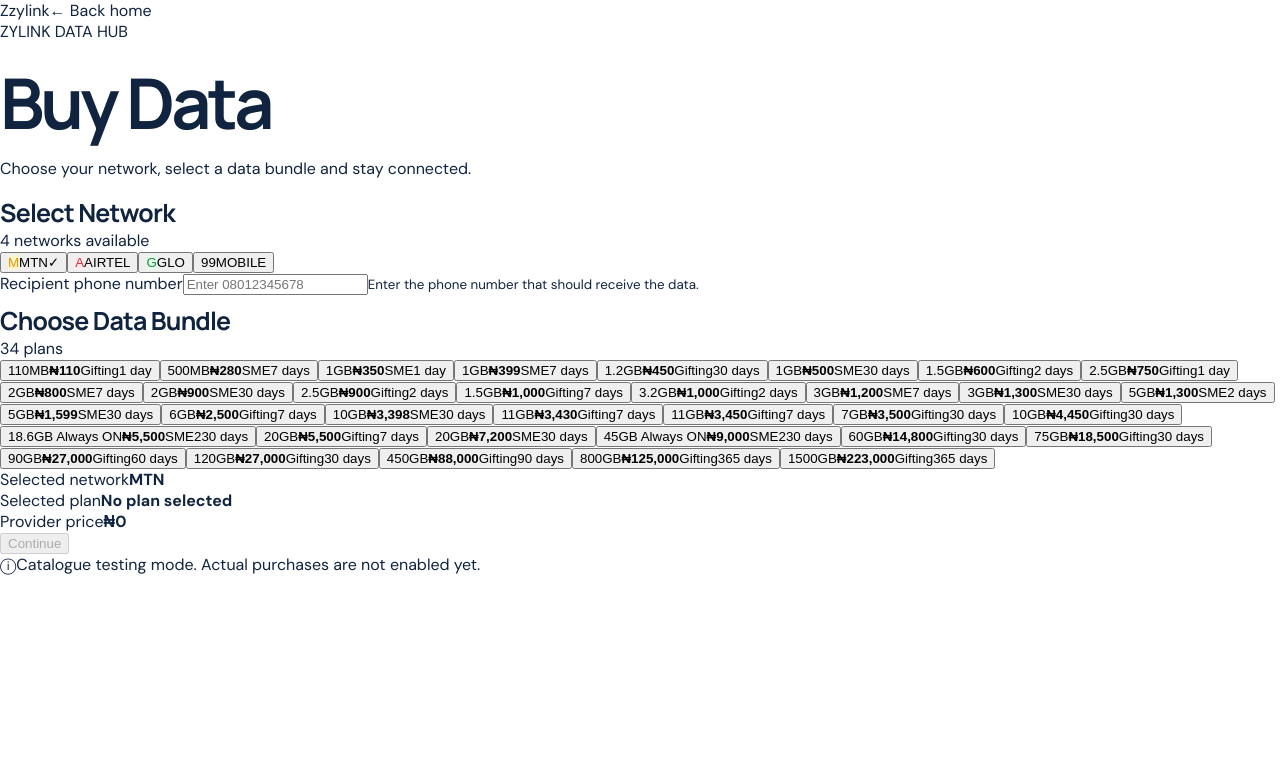
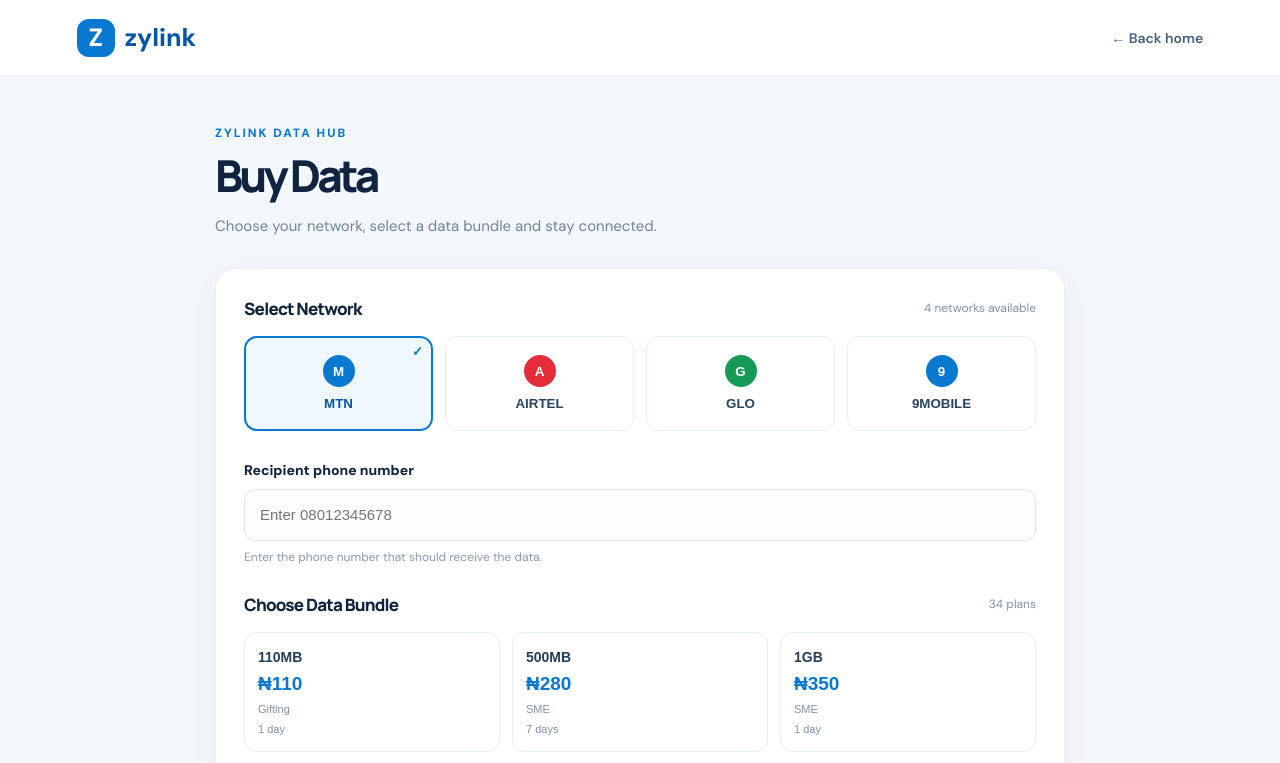
Before and after one commit to Ayanfe0-bip/zylink-data-hub, a Next.js app: page /data in a window 1280 px wide. Shown: the top 763 px of the page. Built offline with nearby package versions, Linux system fonts and the light colour scheme.

Commit message:
Add styles for data purchase page

```diff
--- a/app/globals.css
+++ b/app/globals.css
@@ -1216,3 +1216,333 @@ h2 {
     padding: 17px;
   }
 }
+/* ZYLINK DATA PURCHASE PAGE */
+
+.data-page {
+  min-height: 100vh;
+  background: #f4f8fc;
+  color: #10243e;
+  padding-bottom: 50px;
+}
+
+.data-header {
+  height: 76px;
+  padding: 0 6%;
+  display: flex;
+  align-items: center;
+  justify-content: space-between;
+  background: #ffffff;
+  border-bottom: 1px solid #e5edf5;
+}
+
+.data-brand {
+  display: flex;
+  align-items: center;
+  gap: 10px;
+  color: #0755a5;
+  font-size: 25px;
+  font-weight: 800;
+  text-decoration: none;
+}
+
+.data-brand-mark {
+  width: 38px;
+  height: 38px;
+  display: grid;
+  place-items: center;
+  border-radius: 12px;
+  color: white;
+  background: #0878d1;
+}
+
+.back-home {
+  color: #42617f;
+  text-decoration: none;
+  font-size: 14px;
+  font-weight: 600;
+}
+
+.data-container {
+  width: min(100% - 32px, 850px);
+  margin: 45px auto;
+}
+
+.data-intro {
+  margin-bottom: 28px;
+}
+
+.data-kicker {
+  color: #0878d1;
+  font-size: 12px;
+  font-weight: 800;
+  letter-spacing: 2px;
+}
+
+.data-intro h1 {
+  margin: 10px 0;
+  font-size: clamp(32px, 6vw, 44px);
+  font-weight: 800;
+}
+
+.data-intro p {
+  color: #71839a;
+  font-size: 15px;
+  line-height: 1.7;
+}
+
+.purchase-card {
+  padding: 28px;
+  background: white;
+  border: 1px solid #e7eef6;
+  border-radius: 20px;
+  box-shadow: 0 12px 35px rgba(21, 61, 103, 0.06);
+}
+
+.form-heading {
+  display: flex;
+  justify-content: space-between;
+  align-items: center;
+  gap: 10px;
+  margin-bottom: 16px;
+}
+
+.form-heading h2 {
+  margin: 0;
+  font-size: 17px;
+  font-weight: 750;
+}
+
+.form-heading > span {
+  color: #8292a6;
+  font-size: 12px;
+}
+
+.data-network-grid {
+  display: grid;
+  grid-template-columns: repeat(4, 1fr);
+  gap: 12px;
+  margin-bottom: 30px;
+}
+
+.data-network-option {
+  position: relative;
+  min-height: 95px;
+  display: flex;
+  flex-direction: column;
+  justify-content: center;
+  align-items: center;
+  gap: 9px;
+  border: 1px solid #e5edf5;
+  border-radius: 13px;
+  background: #ffffff;
+  color: #29435f;
+  font-weight: 700;
+  cursor: pointer;
+}
+
+.data-network-option.active {
+  border: 2px solid #0878d1;
+  background: #f0f8ff;
+  color: #0755a5;
+}
+
+.network-symbol {
+  width: 32px;
+  height: 32px;
+  display: grid;
+  place-items: center;
+  border-radius: 50%;
+  background: #0878d1;
+  color: white;
+  font-weight: 800;
+}
+
+.network-symbol.airtel {
+  background: #e52c39;
+}
+
+.network-symbol.glo {
+  background: #159b55;
+}
+
+.network-symbol.9mobile {
+  background: #078d66;
+}
+
+.selected-check {
+  position: absolute;
+  top: 6px;
+  right: 8px;
+  color: #0878d1;
+  font-size: 13px;
+}
+
+.form-section {
+  margin-top: 28px;
+}
+
+.form-section label {
+  display: block;
+  margin-bottom: 10px;
+  font-size: 14px;
+  font-weight: 750;
+}
+
+.form-section input {
+  width: 100%;
+  height: 52px;
+  padding: 0 15px;
+  border: 1px solid #dce6f0;
+  border-radius: 11px;
+  outline: none;
+  background: #fbfdff;
+  color: #10243e;
+  font-size: 15px;
+}
+
+.form-section input:focus {
+  border-color: #0878d1;
+  box-shadow: 0 0 0 3px rgba(8, 120, 209, 0.1);
+}
+
+.form-section small {
+  display: block;
+  margin-top: 8px;
+  color: #8a9aad;
+  font-size: 12px;
+}
+
+.input-error {
+  display: block;
+  margin-top: 7px;
+  color: #d73535;
+  font-size: 12px;
+}
+
+.data-plan-grid {
+  display: grid;
+  grid-template-columns: repeat(3, 1fr);
+  gap: 12px;
+}
+
+.data-plan-option {
+  display: flex;
+  flex-direction: column;
+  align-items: flex-start;
+  gap: 8px;
+  padding: 16px 13px;
+  border: 1px solid #e3ebf3;
+  border-radius: 13px;
+  background: white;
+  color: #253e59;
+  text-align: left;
+  cursor: pointer;
+  transition: 0.2s ease;
+}
+
+.data-plan-option:hover {
+  border-color: #0878d1;
+  transform: translateY(-2px);
+}
+
+.data-plan-option.active {
+  border: 2px solid #0878d1;
+  background: #f0f8ff;
+}
+
+.plan-name {
+  font-size: 14px;
+  font-weight: 750;
+}
+
+.data-plan-option strong {
+  color: #0878d1;
+  font-size: 19px;
+}
+
+.plan-category,
+.plan-validity {
+  color: #8191a4;
+  font-size: 11px;
+}
+
+.selection-summary {
+  display: grid;
+  gap: 14px;
+  margin-top: 30px;
+  padding: 19px;
+  border-radius: 13px;
+  background: #f4f8fc;
+}
+
+.selection-summary div {
+  display: flex;
+  justify-content: space-between;
+  gap: 15px;
+  font-size: 13px;
+}
+
+.selection-summary span {
+  color: #75879b;
+}
+
+.selection-summary strong {
+  color: #173957;
+  text-align: right;
+}
+
+.data-purchase-button {
+  width: 100%;
+  height: 53px;
+  margin-top: 20px;
+  border: none;
+  border-radius: 12px;
+  background: #0878d1;
+  color: white;
+  font-size: 15px;
+  font-weight: 750;
+  cursor: pointer;
+}
+
+.data-purchase-button:disabled {
+  background: #b8cde0;
+  cursor: not-allowed;
+}
+
+.testing-notice {
+  margin-top: 17px;
+  padding: 12px;
+  border-radius: 10px;
+  background: #eef7ff;
+  color: #426a8d;
+  font-size: 12px;
+  line-height: 1.6;
+}
+
+@media (max-width: 600px) {
+  .data-container {
+    margin-top: 28px;
+  }
+
+  .purchase-card {
+    padding: 19px 15px;
+  }
+
+  .data-network-grid {
+    gap: 7px;
+  }
+
+  .data-network-option {
+    min-height: 83px;
+    font-size: 11px;
+  }
+
+  .data-plan-grid {
+    grid-template-columns: repeat(2, 1fr);
+    gap: 9px;
+  }
+
+  .data-plan-option {
+    padding: 13px 10px;
+  }
+  }
```
